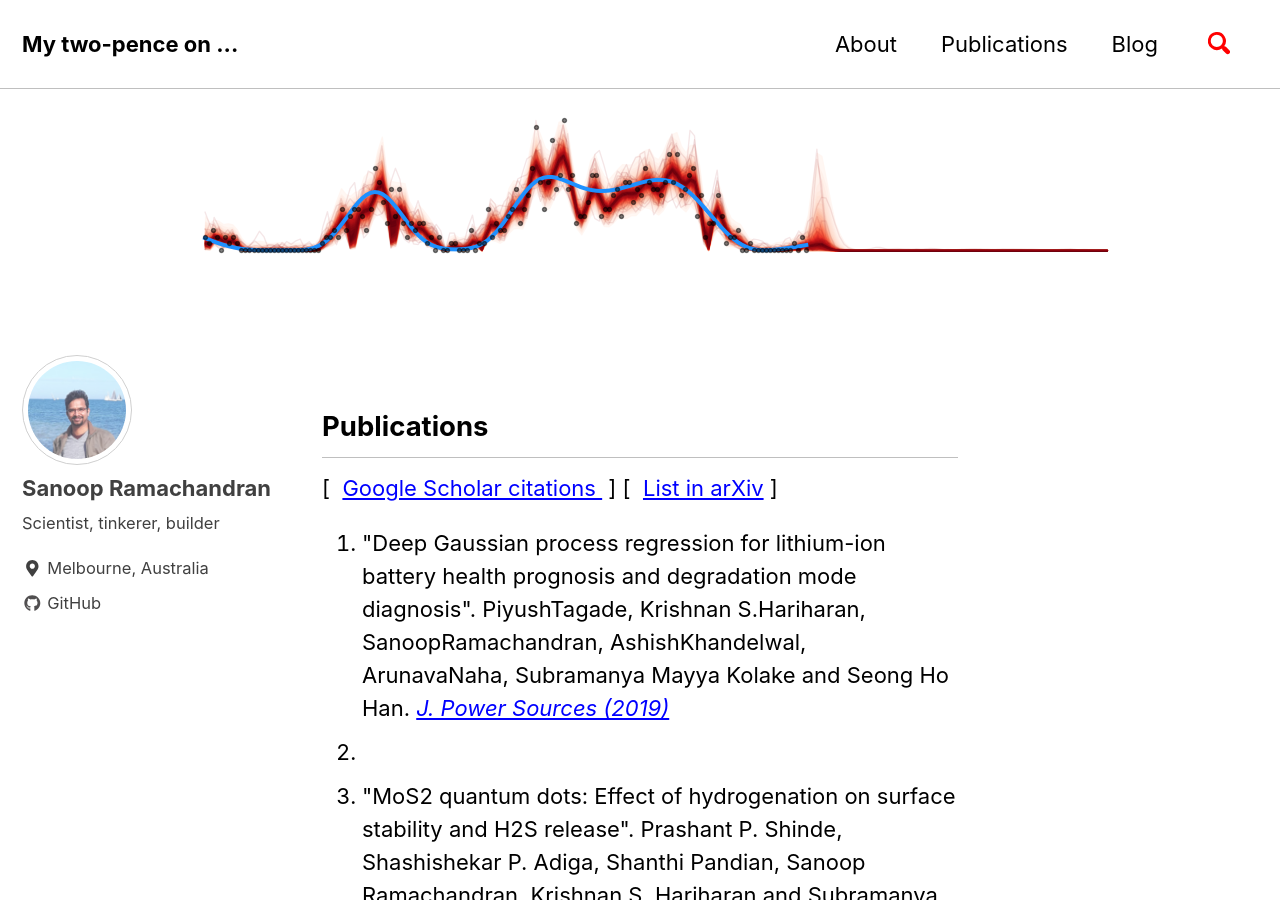
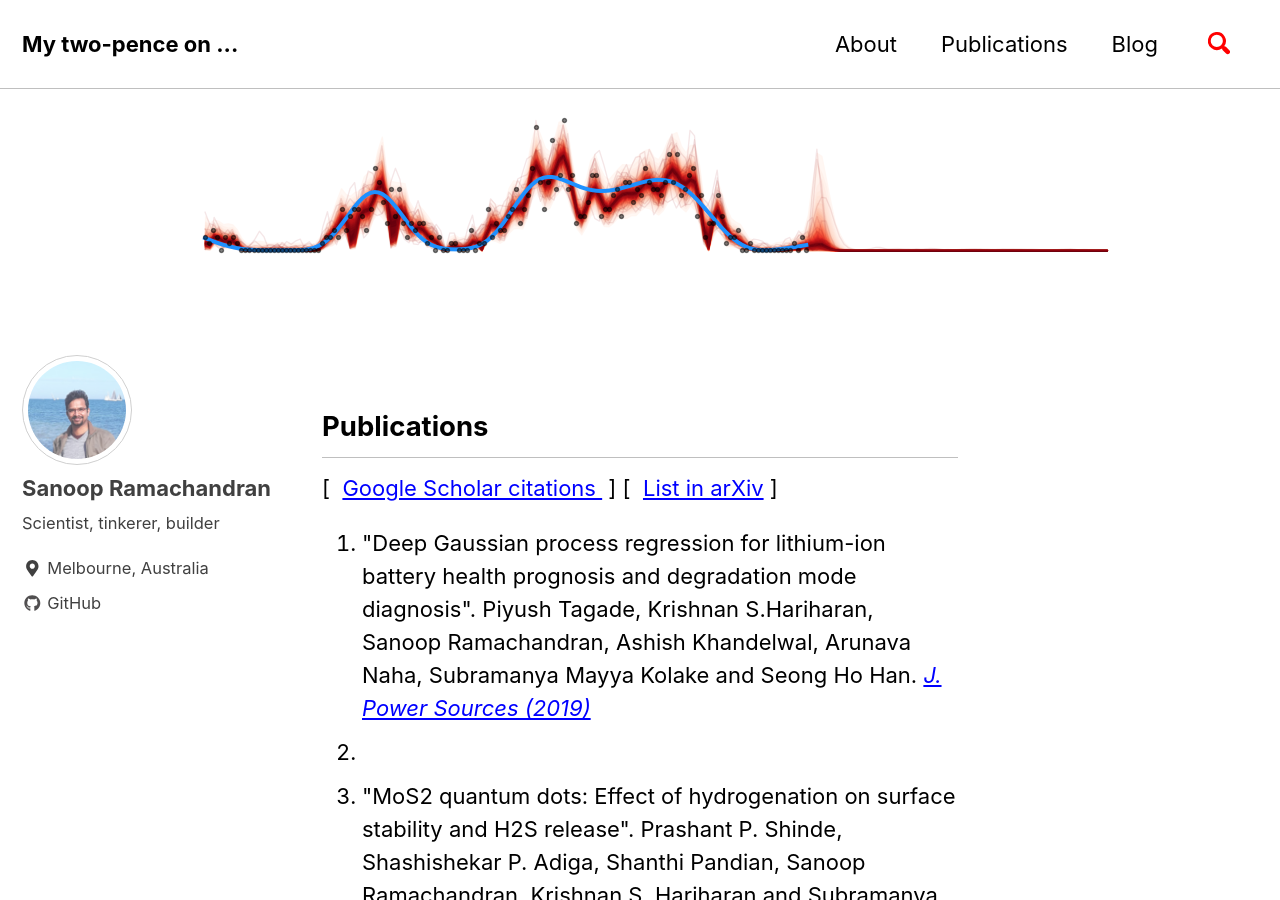
Before and after one commit to snoopyr/snoopyr.github.io, a Jekyll site: the page built from _pages/publications.html, in a window 1280 px wide and 900 px high. Built offline with Jekyll 4.4.1, drawn with Linux system fonts in a browser that asks for light colours; cached includes are drawn as plain includes; nearby versions of some CDN libraries.

Commit message:
Minor fix2

```diff
--- a/_pages/publications.html
+++ b/_pages/publications.html
@@ -15,7 +15,7 @@ header:
 
 
 <ol>
-<li> "Deep Gaussian process regression for lithium-ion battery health prognosis and degradation mode diagnosis".  PiyushTagade, Krishnan S.Hariharan, SanoopRamachandran, AshishKhandelwal, ArunavaNaha, Subramanya Mayya Kolake and Seong Ho Han.
+<li> "Deep Gaussian process regression for lithium-ion battery health prognosis and degradation mode diagnosis".  Piyush Tagade, Krishnan S.Hariharan, Sanoop Ramachandran, Ashish Khandelwal, Arunava Naha, Subramanya Mayya Kolake and Seong Ho Han.
 <i><a href="http://dx.doi.org/10.1016/j.jpowsour.2019.227281">J. Power Sources (2019)</a></i><li>
 
 <li>"MoS2 quantum dots: Effect of hydrogenation on surface stability and H2S release".
```
